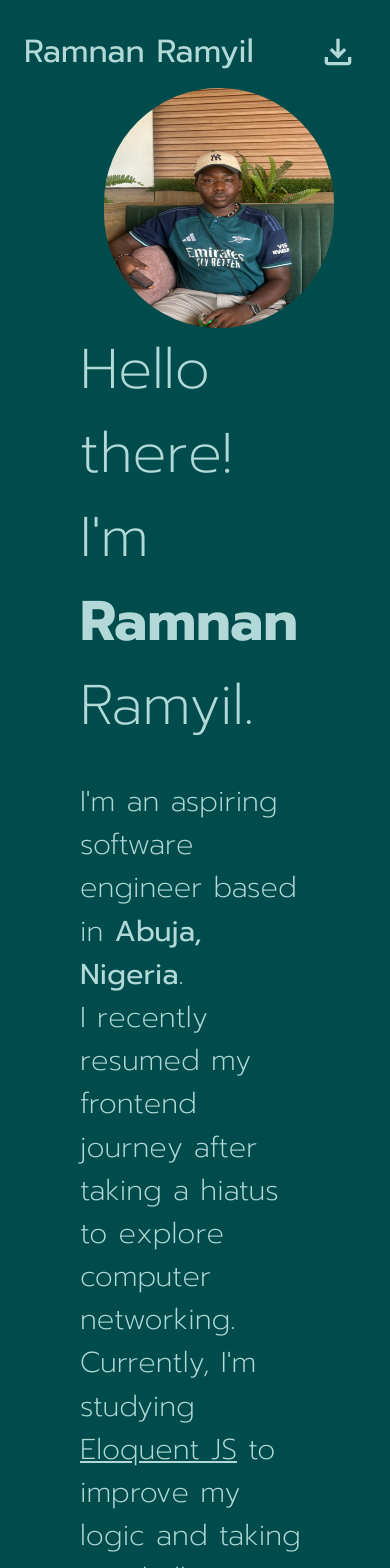
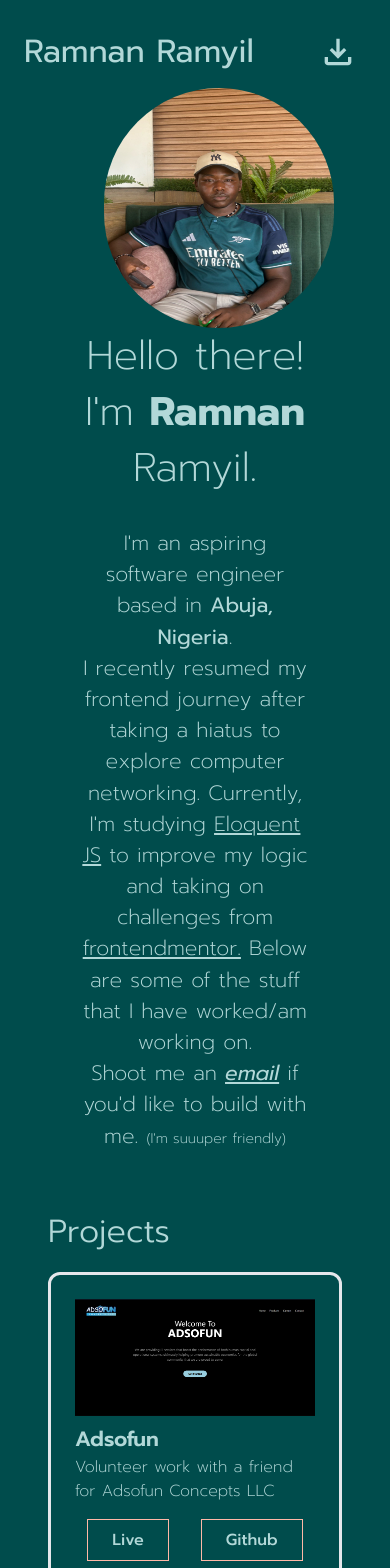
Before and after one commit to ramyilcodes/project-gallery, a React (Vite) app: page / in a window 390 px wide. Shown: the top 1568 px of the page. Built offline with nearby package versions, Linux system fonts and the light colour scheme.

Commit message:
fix: adjust responsiveness of about

```diff
--- a/src/App.jsx
+++ b/src/App.jsx
@@ -49,12 +49,12 @@ function App() {
         </a>
       </nav>
 
-      <section className="px-[4rem] w-full flex justify-between items-center mobile:flex-col-reverse">
+      <section className="px-[4rem] tablet:mb-[3.5rem] w-full flex justify-between items-center tablet:items-start mobile:items-center mobile:flex-col-reverse mobile:text-center">
         <div>
-          <p className=" font-[200] text-[3.5rem] mb-[2rem]">
+          <p className=" font-[200] text-[3.5rem] mb-[2rem] tablet:text-[3rem] leading-[3.5rem] mobile:text-[2.5rem] ">
             Hello there! I'm <span className=" font-bold">Ramnan</span> Ramyil.
           </p>
-          <p className="font-[200] text-[1.8rem]">
+          <p className="font-[200] text-[1.8rem] tablet:text-[1.5rem] mobile:text-[1.3rem]">
             I'm an aspiring software engineer based in{" "}
             <span className="font-[400]">Abuja, Nigeria</span>.
             <br />I recently resumed my frontend journey after taking a hiatus
@@ -244,7 +244,7 @@ function App() {
         Contact Me
       </h2>
 
-      <section className="px-[2rem] grid gap-[2rem] grid-cols-3 mb-[7rem] mobile:mb-[5rem] mobile:grid-cols-1 mobile:gap-[1.5rem] tablet:grid-cols-2 tablet:gap-[1.5]">
+      <section className="px-[2rem] grid gap-[2rem] grid-cols-3 mb-[7rem] mobile:mb-[5rem] mobile:grid-cols-1 mobile:gap-[1.5rem] tablet:grid-cols-2 tablet:gap-[1.5rem]">
         <ContactCard
           siteIcon={githubIcon}
           siteLink={"https://github.com/ramyilcodes"}
```
